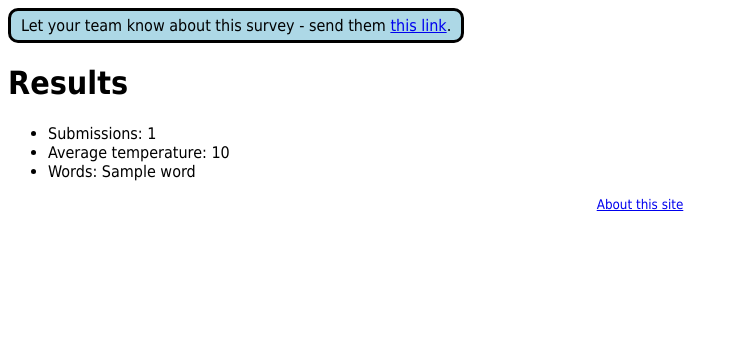
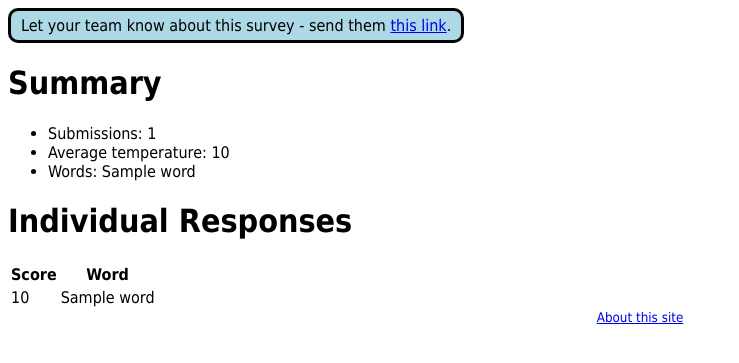
Before and after one commit to zpurcey/new-teamtemp, a Django app: template teamtemp/templates/results.html in a window 1280 px wide. Shown: the top 363 px of the page, without its empty margins (0-739 px from the left). Run offline with Django 3.2, Linux system fonts and the light colour scheme; the template is opened without the code that fills it: most values are stand-ins (such as "Sample title", 1, 10 or a date in 2020).

Commit message:
Added individual (anonymous) response details to results page

```diff
--- a/teamtemp/responses/models.py
+++ b/teamtemp/responses/models.py
@@ -19,8 +19,8 @@ class TeamTemperature(models.Model):
         return result
 
     def __unicode__(self):
-        return u"{}: {} {} {}".format(self.id, self.creator.id,
-                                      self.creation_date, self.duration)
+        return u"{}: {} {}".format(self.id, self.creator.id,
+                                   self.creation_date)
 
 
 class TemperatureResponse(models.Model):
--- a/teamtemp/templates/results.html
+++ b/teamtemp/templates/results.html
@@ -6,7 +6,7 @@
 <div class="info box">Let your team know about this survey - send them
   <a href="{% url 'teamtemp.views.submit' id %}">this link</a>.</div>
 
-<h1>Results</h1>
+<h1>Summary</h1>
 <ul>
   <li>Submissions: {{ stats.count }}</li>
   <li>Average temperature: {{ stats.average.score__avg }}</li>
@@ -16,4 +16,12 @@
   {% if word.id__count > 1 %}({{ word.id__count }}){% endif %}
     {% endfor %}</li>
 </ul>
+
+<h1>Individual Responses</h1>
+<table>
+  <tr><th>Score</th><th>Word</th></tr>
+{% for result in results %}
+  <tr><td>{{result.score}}</td><td>{{result.word}}</td>
+{% endfor %}
+</table>
 {% endblock %}
--- a/teamtemp/views.py
+++ b/teamtemp/views.py
@@ -77,7 +77,11 @@ def admin(request, survey_id):
             return render(request, 'password.html', {'form': ResultsPasswordForm()})
     if user and survey.creator.id == user.id or check_password(password, survey.password):
         request.session['userid'] = survey.creator.id
+        teamtemp = TeamTemperature.objects.get(pk=survey_id)
+        results = teamtemp.temperatureresponse_set.all()
+
         return render(request, 'results.html',
-                { 'id': survey_id, 'stats': survey.stats()})
+                { 'id': survey_id, 'stats': survey.stats(),
+                  'results': results})
     else:
         return render(request, 'password.html', {'form': ResultsPasswordForm()})
```
Also changed, not shown: teamtemp/responses/views.py (deleted, +0 -10 lines).
